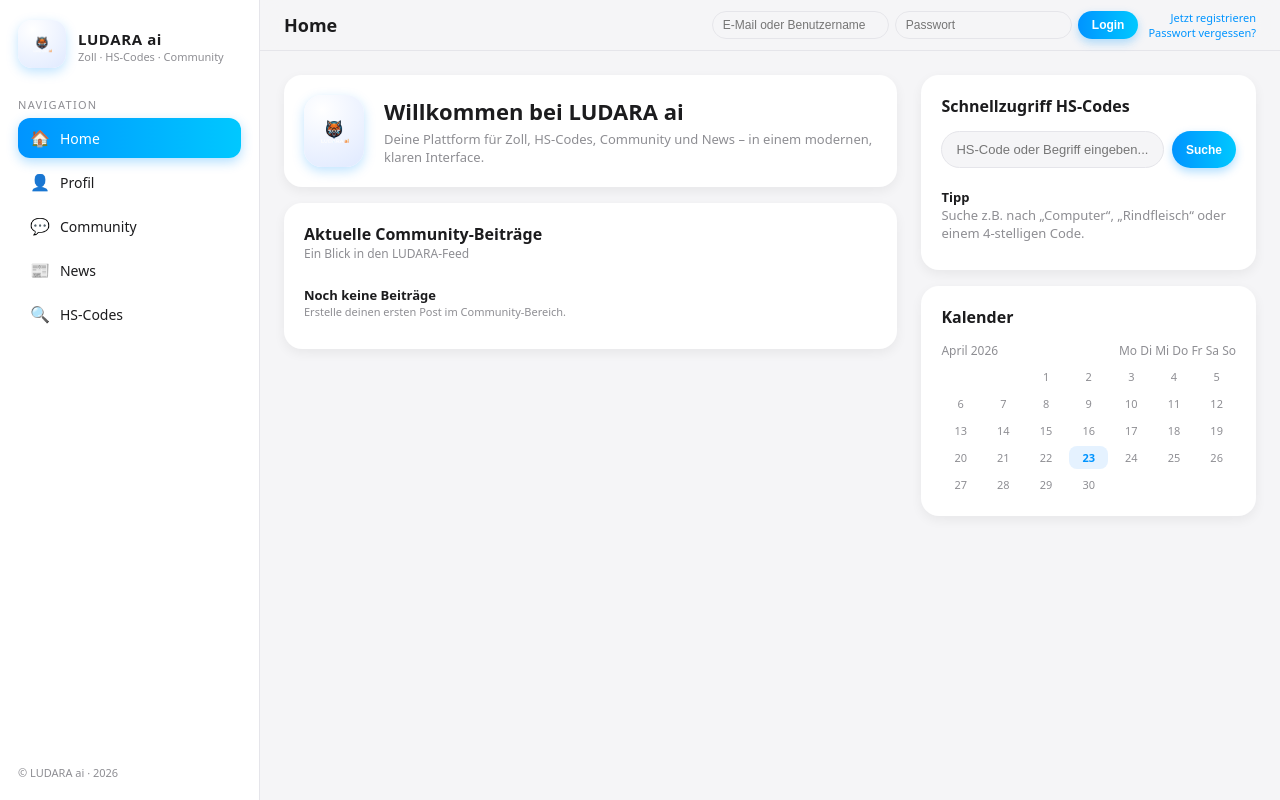
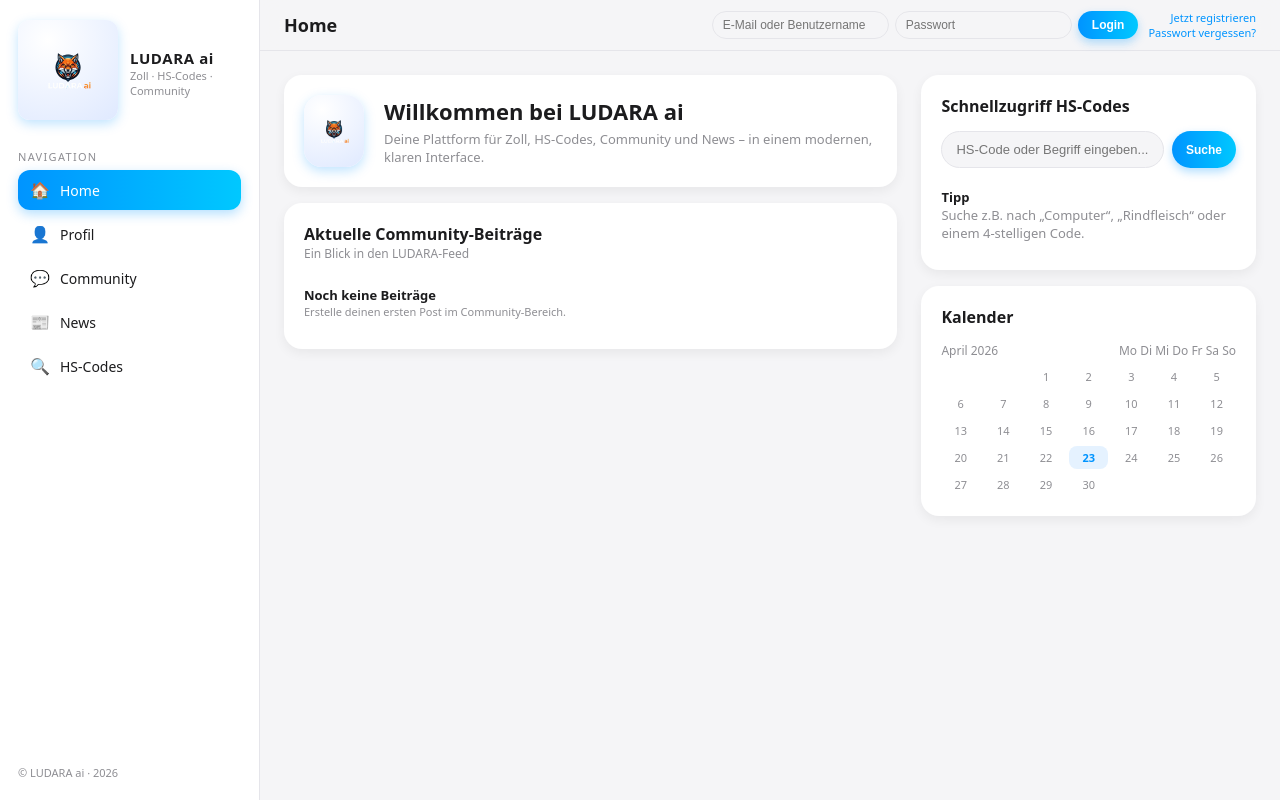
Before and after one commit to r0n3x/zoll-plattform, a website: page public/index.html in a window 1280 px wide. Drawn offline with Linux system fonts and the light colour scheme.

Commit message:
style.css

```diff
--- a/public/css/style.css
+++ b/public/css/style.css
@@ -64,9 +64,9 @@ body {
 }
 
 .sidebar-logo img {
-  height: 48px;
-  width: 48px;
-  border-radius: 14px;
+  height: 100px;
+  width: 100px;
+  border-radius: 12px;
   object-fit: contain;
   background: radial-gradient(circle at 30% 20%, #ffffff, #dfe9ff);
   padding: 4px;
```
